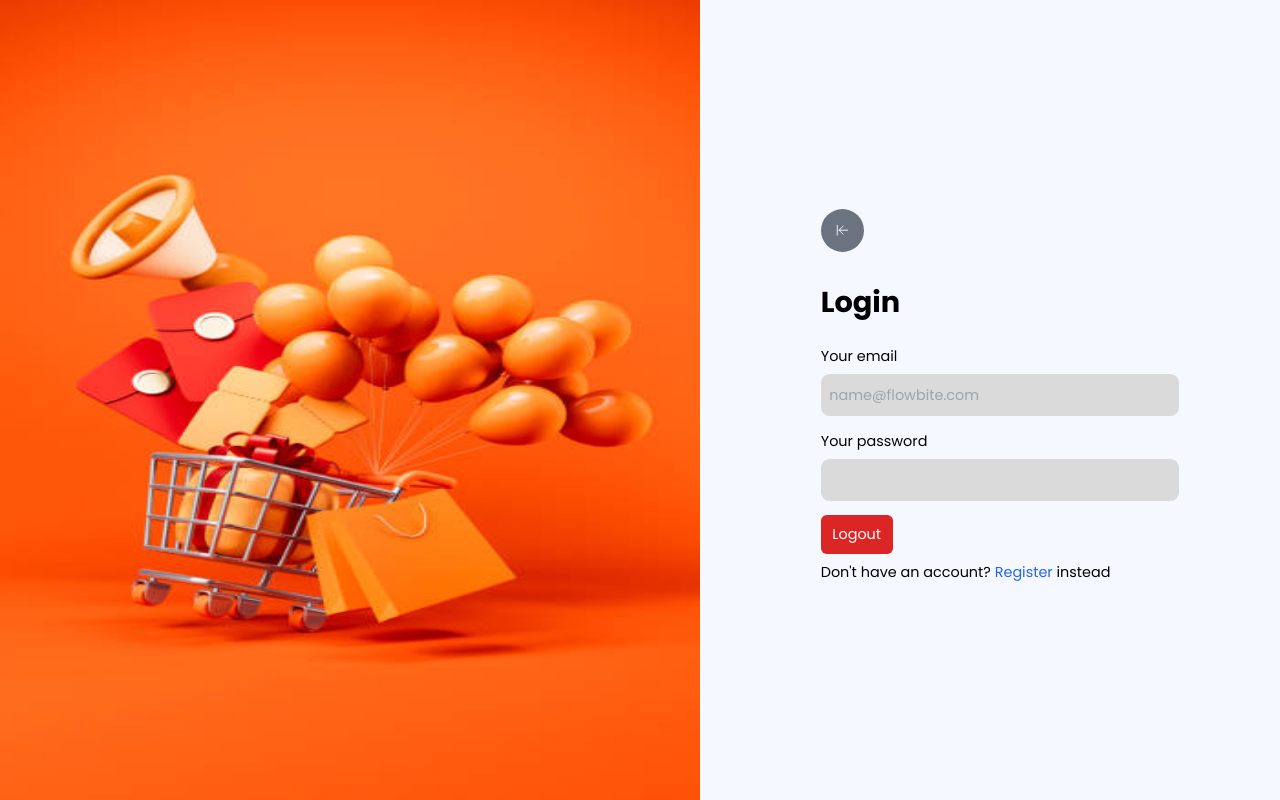
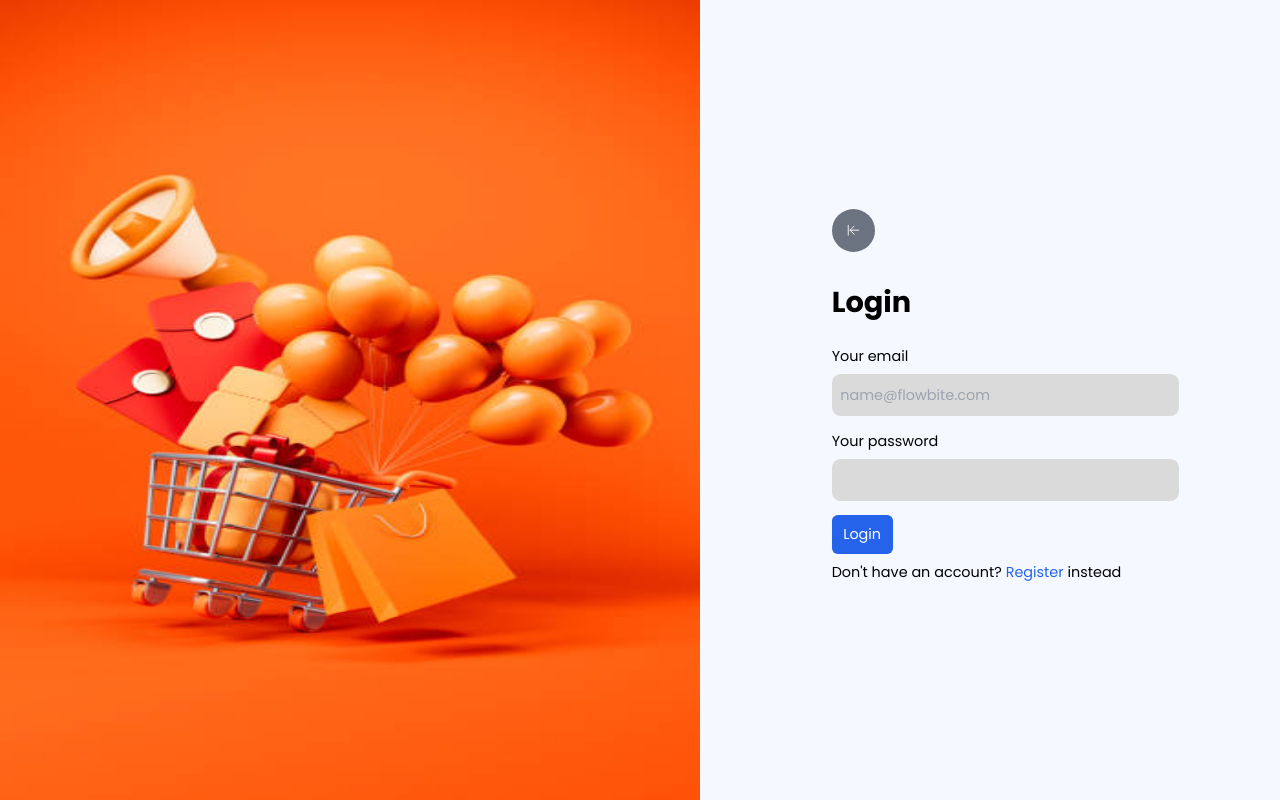
Before and after one commit to OriloyeEmerald/shop-Ems, a React (Vite) app: page /login in a window 1280 px wide. Built offline with nearby package versions, Linux system fonts and the light colour scheme.

Commit message:
updated files

```diff
--- a/src/pages/login.jsx
+++ b/src/pages/login.jsx
@@ -45,7 +45,7 @@ const Login = ({formData, handleInputChange, handleSubmit, isAuthenticated, hand
          onChange={handleInputChange}
         className='w-full rounded-[.6rem] py-[.7rem] px-[.3rem] bg-[#dadada] mt-2'/>
 
-         {isAuthenticated
+         {!isAuthenticated
          ?
          (<button className='bg-blue-600 rounded-[.4rem] py-[.6rem] px-[.8rem] text-white mt-[1rem]' type='submit' onClick={handleLogin}>Login</button>)
          :
```
